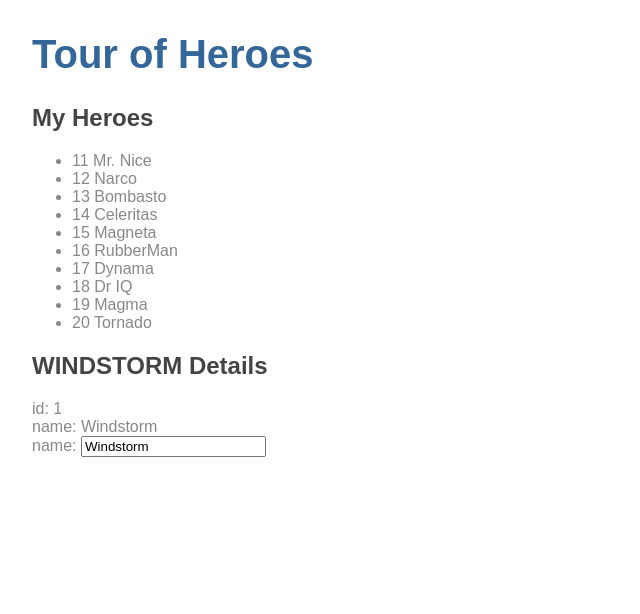
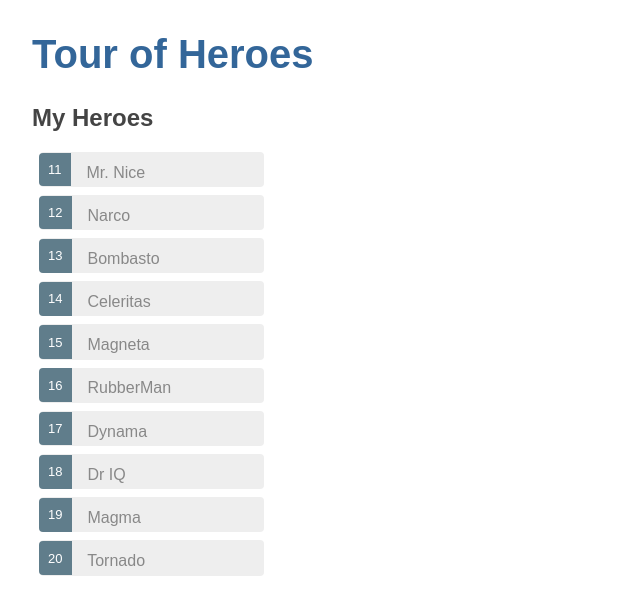
Before and after one commit to Maknez/Tour-of-Heroes, an Angular app in the folder client/: page / in a window 1280 px wide. Shown: the top 614 px of the page, without its empty margins (0-640 px from the left). Built offline with nearby package versions, Linux system fonts and the light colour scheme.

Commit message:
Add click event handler and style for heroes list

```diff
--- a/client/src/app/heroes/heroes.component.css
+++ b/client/src/app/heroes/heroes.component.css
@@ -0,0 +1,53 @@
+.selected {
+  background-color: #CFD8DC !important;
+  color: white;
+}
+
+.heroes {
+  margin: 0 0 2em 0;
+  list-style-type: none;
+  padding: 0;
+  width: 15em;
+}
+
+.heroes li {
+  cursor: pointer;
+  position: relative;
+  left: 0;
+  background-color: #EEE;
+  margin: .5em;
+  padding: .3em 0;
+  height: 1.6em;
+  border-radius: 4px;
+}
+
+.heroes li.selected:hover {
+  background-color: #BBD8DC !important;
+  color: white;
+}
+
+.heroes li:hover {
+  color: #607D8B;
+  background-color: #DDD;
+  left: .1em;
+}
+
+.heroes .text {
+  position: relative;
+  top: -3px;
+}
+
+.heroes .badge {
+  display: inline-block;
+  font-size: small;
+  color: white;
+  padding: 0.8em 0.7em 0 0.7em;
+  background-color: #607D8B;
+  line-height: 1em;
+  position: relative;
+  left: -1px;
+  top: -4px;
+  height: 1.8em;
+  margin-right: .8em;
+  border-radius: 4px 0 0 4px;
+}
--- a/client/src/app/heroes/heroes.component.html
+++ b/client/src/app/heroes/heroes.component.html
@@ -1,17 +1,23 @@
 <h2>My Heroes</h2>
 <ul class="heroes">
-  <li *ngFor="let hero of heroes">
+  <!-- Event binding by using onSelect(hero) method -->
+  <!-- Class binding [class.selected] - showing class style only when condition is true -->
+  <li *ngFor="let hero of heroes"
+      [class.selected]="hero === selectedHero"
+      (click)="onSelect(hero)">
     <span class="badge">{{hero.id}}</span> {{hero.name}}
   </li>
 </ul>
 
-<h2>{{hero.name | uppercase}} Details</h2>
-<div><span>id: </span>{{hero.id}}</div>
-<div><span>name: </span>{{hero.name}}</div>
+<div *ngIf="selectedHero">
+  <h2>{{selectedHero.name | uppercase}} Details</h2>
+  <div><span>id: </span>{{selectedHero.id}}</div>
+  <div><span>name: </span>{{selectedHero.name}}</div>
 
-<div>
-  <label>name:
-    <!-- two-way data binding syntax -->
-    <input [(ngModel)]="hero.name" placeholder="name">
-  </label>
+  <div>
+    <label>name:
+      <!-- two-way data binding syntax -->
+      <input [(ngModel)]="selectedHero.name" placeholder="name">
+    </label>
+  </div>
 </div>
--- a/client/src/app/heroes/heroes.component.ts
+++ b/client/src/app/heroes/heroes.component.ts
@@ -9,10 +9,7 @@
 })
 export class HeroesComponent implements OnInit {
 
-  hero: Hero = {
-    id: 1,
-    name: 'Windstorm'
-  }
+  selectedHero: Hero;
 
   heroes: Hero[] = HEROES;
 
@@ -21,4 +18,7 @@
   ngOnInit() {
   }
 
+  onSelect(hero: Hero): void {
+    this.selectedHero = hero;
+  }
 }
```
